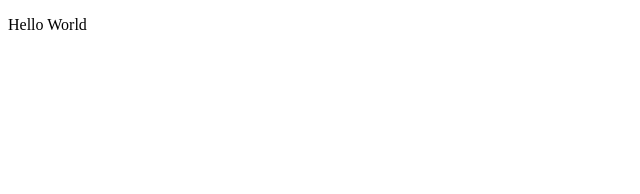
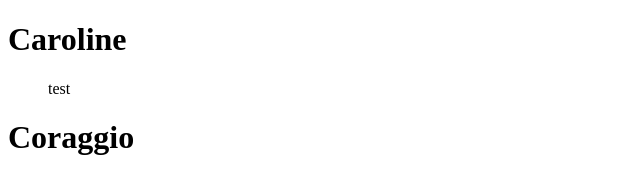
Before and after one commit to andrewcincotta/static-site, a plain HTML site: page index.html in a window 1280 px wide. Shown: the whole page, without its empty margins (0-640 px from the left). Drawn offline with Linux system fonts and the light colour scheme.

Commit message:
more index tests

```diff
--- a/index.html
+++ b/index.html
@@ -5,7 +5,7 @@
 
     <meta charset="utf-8">
     <meta http-equiv="X-UA-Compatible" content="IE=edge">
-    <title></title>
+    <title>Portfolio</title>
     <meta name="description" content="">
     <meta name="viewport" content="width=device-width, initial-scale=1">
     <link rel="stylesheet" href="">
@@ -14,7 +14,9 @@
 
 <body>
 
-    <p>Hello World</p>
+    <h1>Caroline</h1>
+    <blockquote>test</blockquote>
+    <h1>Coraggio</h1>
 
 </body>
 
```
